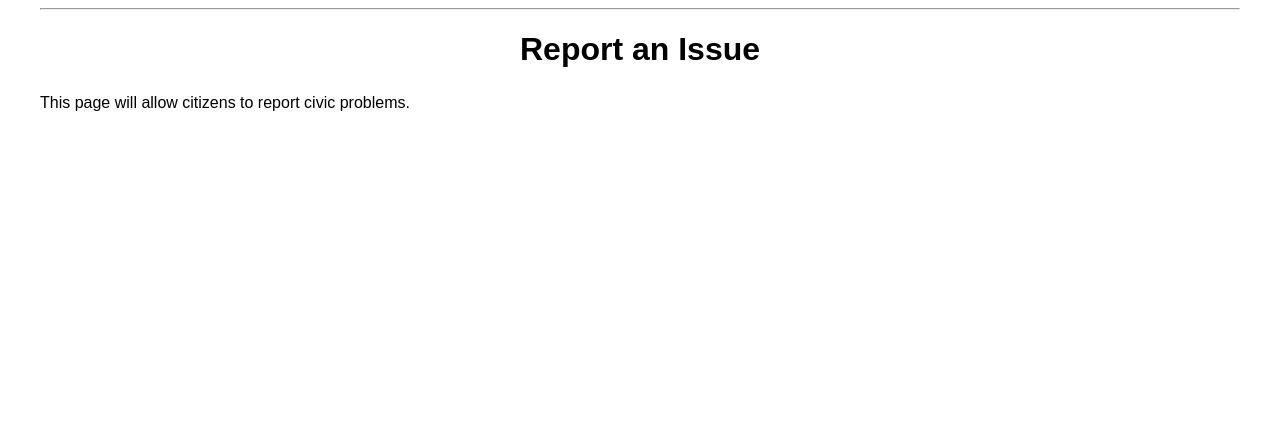
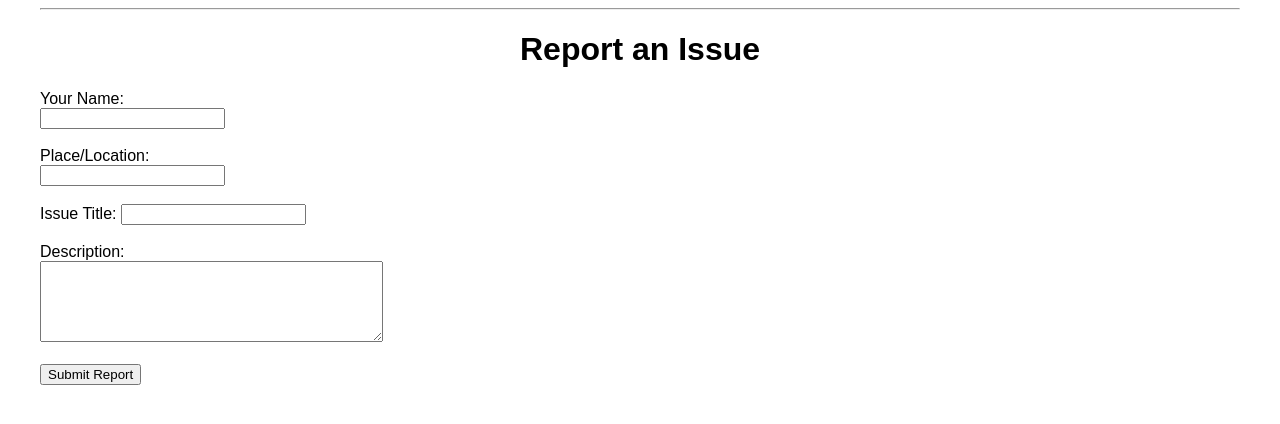
Before and after one commit to Joelantonyjose/CivicBridge, a Flask app: page /report in a window 1280 px wide. Shown: the part 58-482 px from the top of the page. Run offline with Flask 3, Linux system fonts and the light colour scheme.

Commit message:
Day 5 completed - form handling and user input

```diff
--- a/app/app.py
+++ b/app/app.py
@@ -1,4 +1,4 @@
-from flask import Flask, render_template
+from flask import Flask, render_template, request
 
 app= Flask(__name__)
 
@@ -6,8 +6,23 @@ app= Flask(__name__)
 def home():
     return render_template("index.html")
 
-@app.route("/report")
+@app.route("/report", methods=["GET","POST"])
 def report():
+    if request.method == "POST":
+        name = request.form["name"]
+        location = request.form["location"]
+        title = request.form["title"]
+        description = request.form["description"]
+
+        return f"""
+        <h1>Report Received</h1>
+
+        <p><strong>Name:</strong> {name}</p>
+        <p><strong>Location:</strong> {location}</p>
+        <p><strong>Title:</strong> {title}</p>
+        <p><strong>Description:</strong> {description}</p>
+        """
+
     return render_template("report.html")
 
 @app.route("/issues")
--- a/app/templates/report.html
+++ b/app/templates/report.html
@@ -4,8 +4,22 @@
 
 <h1>Report an Issue</h1>
 
-<p>
-    This page will allow citizens to report civic problems.
-</p>
+<form method="POST">
+
+    <label>Your Name:</label><br>
+    <input type="text" name="name"><br><br>
+
+    <label>Place/Location:</label><br>
+    <input type="text" name="location"><br><br>
+
+    <label>Issue Title:</label>
+    <input type="text" name="title"><br><br>
+
+    <label>Description:</label><br>
+    <textarea name="description" rows="5" cols="40"></textarea><br><br>
+
+    <button type="submit">Submit Report</button>
+
+</form>
 
 {% endblock %}
```
Also changed, not shown: docs/development_journal.md (+25 -0 lines).
